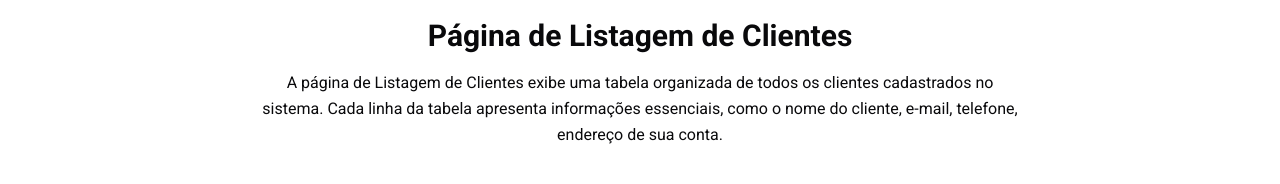
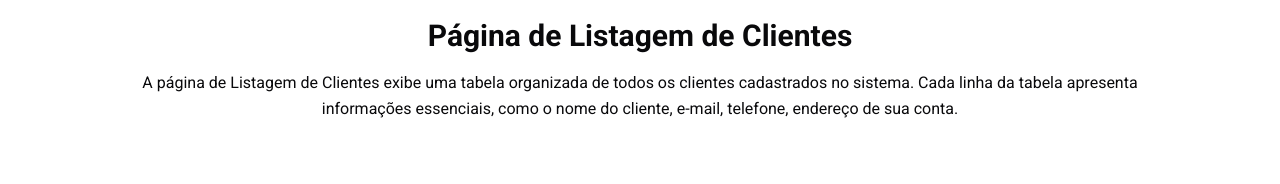
Before and after one commit to ViniHGV/VetTechChallenge, a React (Vite) app in the folder app/: page / in a window 1280 px wide. Shown: the part 191-375 px from the top of the page. Built offline with nearby package versions, Linux system fonts and the light colour scheme; no server answers.

Commit message:
fix: ajustando estilização

```diff
--- a/app/src/pages/ListCustomers/index.tsx
+++ b/app/src/pages/ListCustomers/index.tsx
@@ -13,14 +13,14 @@ export const ListCustomers = () => {
       <img src={logoVetTech} className="max-w-[450px]" alt="" />
       <div className="flex flex-col items-center gap-4">
         <h2 className="text-3xl font-bold">Página de Listagem de Clientes</h2>
-        <p className="text-center max-w-3xl leading-relaxed">
+        <p className="text-center leading-relaxed">
           A página de Listagem de Clientes exibe uma tabela organizada de todos
           os clientes cadastrados no sistema. Cada linha da tabela apresenta
           informações essenciais, como o nome do cliente, e-mail, telefone,
           endereço de sua conta.
         </p>
       </div>
-      <div className="flex flex-col items-end gap-4">
+      <div className="w-full flex flex-col items-end gap-4">
         <Button
           onClick={navigateToCreateCustomer}
           className="w-fit py-6 font-bold bg-emerald-800 hover:bg-emerald-800/90"
```
